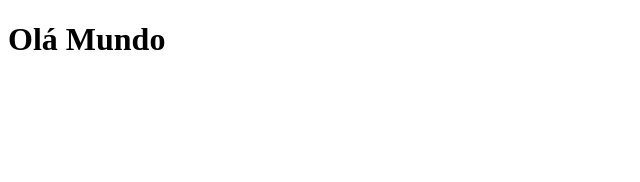
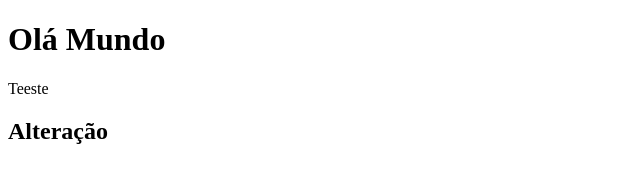
Before and after one commit to davidpiress/curso_git_1, a plain HTML site: page index.html in a window 1280 px wide. Shown: the whole page, without its empty margins (0-640 px from the left). Drawn offline with Linux system fonts and the light colour scheme.

Commit message:
Enviando Alterações

```diff
--- a/index.html
+++ b/index.html
@@ -9,6 +9,8 @@
 
 <body>
     <h1>Olá Mundo</h1>
+    <p>Teeste</p>
+    <h2>Alteração</h2>
 </body>
 
 </html>
```
